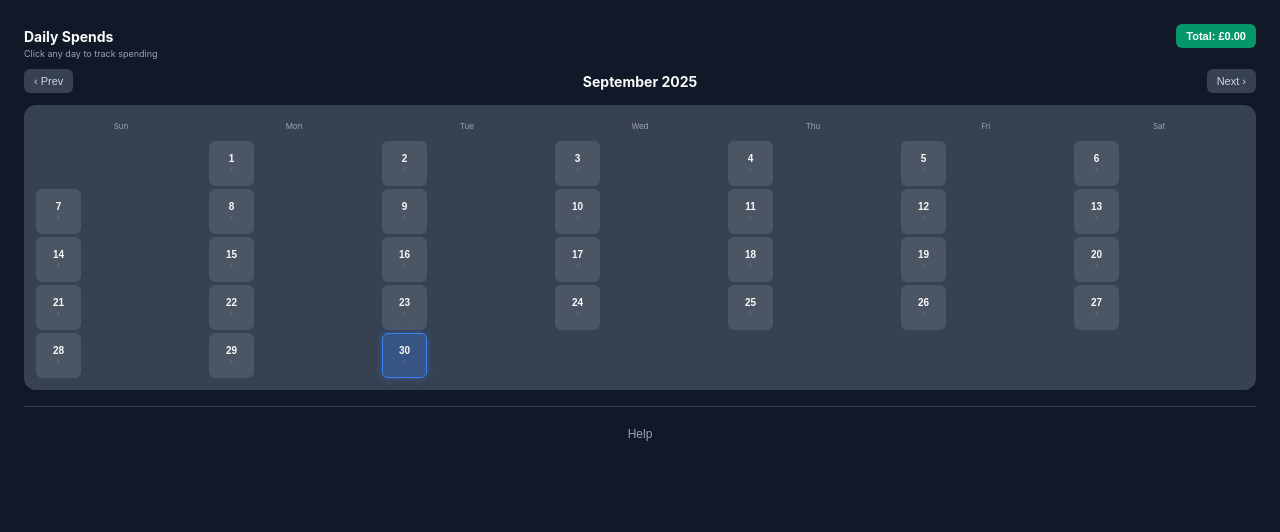
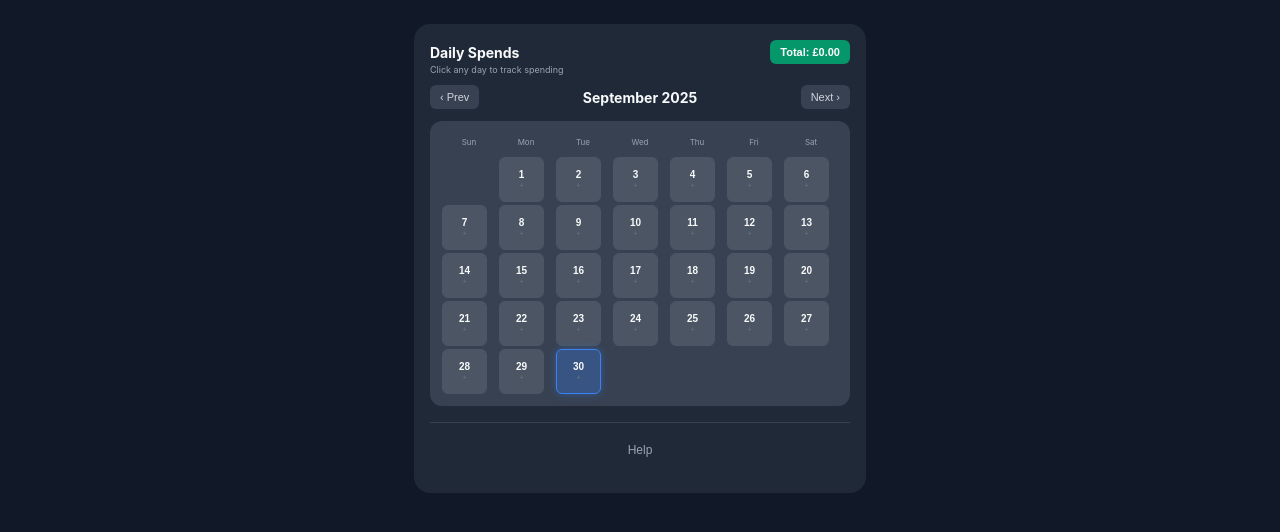
Before and after one commit to inneymi/Daily-spends, a plain HTML site: page index.html in a window 1280 px wide. Drawn offline with Linux system fonts and the light colour scheme.

Commit message:
Update index.html

```diff
--- a/index.html
+++ b/index.html
@@ -36,6 +36,12 @@
             border-radius: 16px;
             padding: 16px;
         }
+    /* Container - Tablet */
+@media (min-width: 768px) {
+    .container {
+        max-width: 420px;
+    }
+}
 
         /* Header */
         .header {
@@ -147,7 +153,6 @@ box-sizing: border-box;
             justify-content: center;
             align-items: center;
             cursor: pointer;
-            min-height: 30px;
             transition: all 0.2s;
             font-size: 10px;
 }
@@ -414,7 +419,7 @@ box-sizing: border-box;
     </style>
 </head>
 <body>
-    <div ="container">
+    <div class="container">
         <div class="header">
             <div class="title">Daily Spends</div>
             <button class="total" id="monthTotal">Total: £0.00</button>
```
